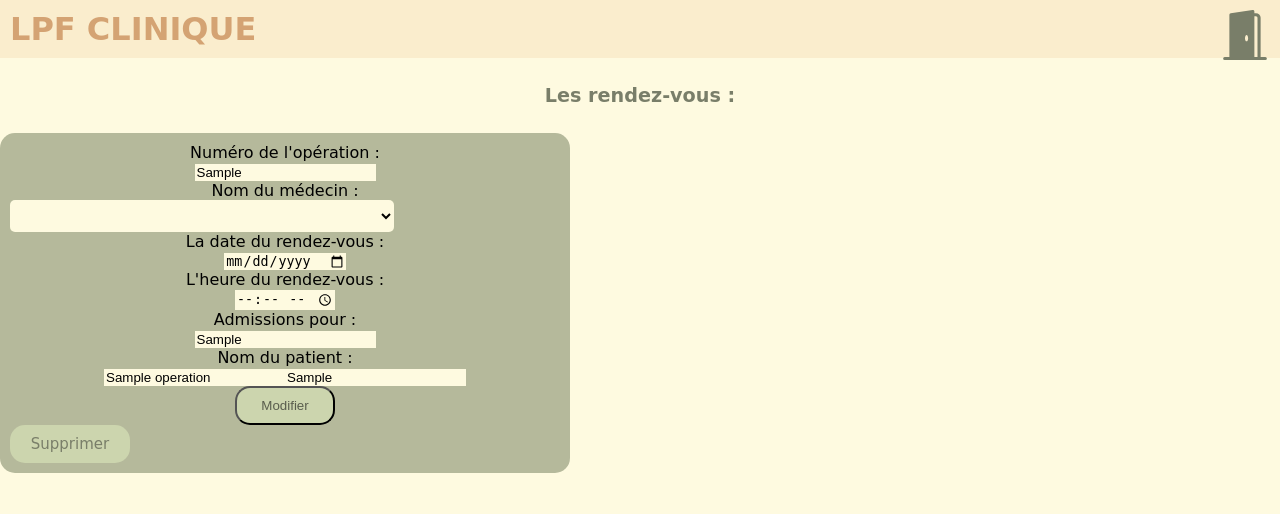
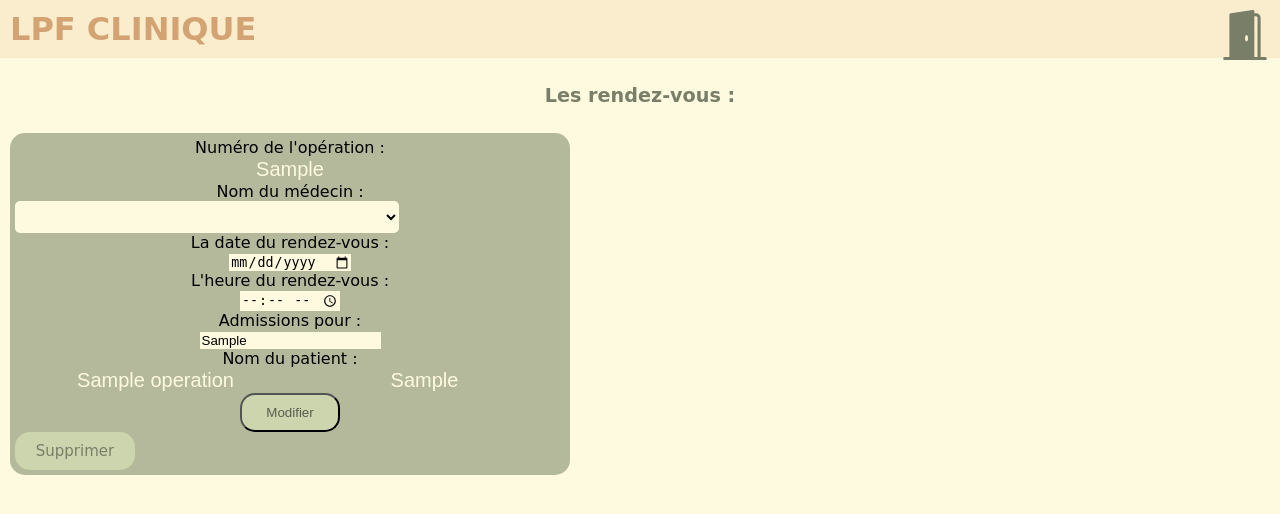
Before and after one commit to APSIO2/SiteClinique, a PHP site: page /PHP/gestionPread.php in a window 1280 px wide. Shown: the top 514 px of the page. Run offline with PHP 8.4, Linux system fonts and the light colour scheme; tables that the repository leaves empty or names only in its code hold one stand-in row (values such as "Sample post"); lists and menus that the app fills with data are empty; some web fonts are replaced.

Commit message:
css gestion pread

```diff
--- a/CSS/style.css
+++ b/CSS/style.css
@@ -106,17 +106,13 @@ p{
     width: 120px;
 }
 
-.flexpread{
-    display: flex;
-    flex-wrap: wrap;
-}
-
 .pread{
     text-align: center;
     border-radius: 15px;
-    padding: 10px;
+    padding: 5px;
     background-color: #b5b99b;
     width: 550px;
+    margin: 10px;
 }
 
 .textpread{
@@ -124,6 +120,13 @@ p{
     overflow: hidden;
     white-space: nowrap;
     width: 120px;
+}
+
+.info_pat{
+    color: #FEFAE0;
+    background: #b5b99b;
+    font-size: 20px;
+    text-align: center;
 }
 
 .fullform{
--- a/PHP/gestionPread.php
+++ b/PHP/gestionPread.php
@@ -45,7 +45,7 @@
 
                 echo "<form action='updatePread.php' class='' method='get'>";
                 echo "<label>Numéro de l'opération :</label><br>";
-                echo '<input name="num_op" type="text" value="'. $num_op .'" readonly> <br>';
+                echo '<input name="num_op" type="text" value="'. $num_op .'" readonly class="info_pat"> <br>';
                 echo "<label>Nom du médecin : </label><br>";
                 echo '<select name="num_med" value="'.$nom_med.'" id="" class="fullform">';
                     try{
@@ -72,8 +72,8 @@
                 echo "<label>Admissions pour :</label><br>";
                 echo '<input name="pre-ad" type="text" value="'. $pre_ad .'"> <br>';
                 echo "<label>Nom du patient :</label><br>";
-                echo '<input name="nom_nai" type="text" value="'. $nom_nai .'" readonly>';
-                echo '<input name="num_secu" type="text" value="'. $num_secu .'" readonly> <br>';
+                echo '<input name="nom_nai" type="text" value="'. $nom_nai .'" readonly class="info_pat">';
+                echo '<input name="num_secu" type="text" value="'. $num_secu .'" readonly class="info_pat"><br>';
                 echo '<button class="btn" type="submit">Modifier</button>';
                 echo "</form>";
                 echo '<p class="btn"><a href="suppread.php?num_op='.$num_op.'">Supprimer</a></p>';
```
